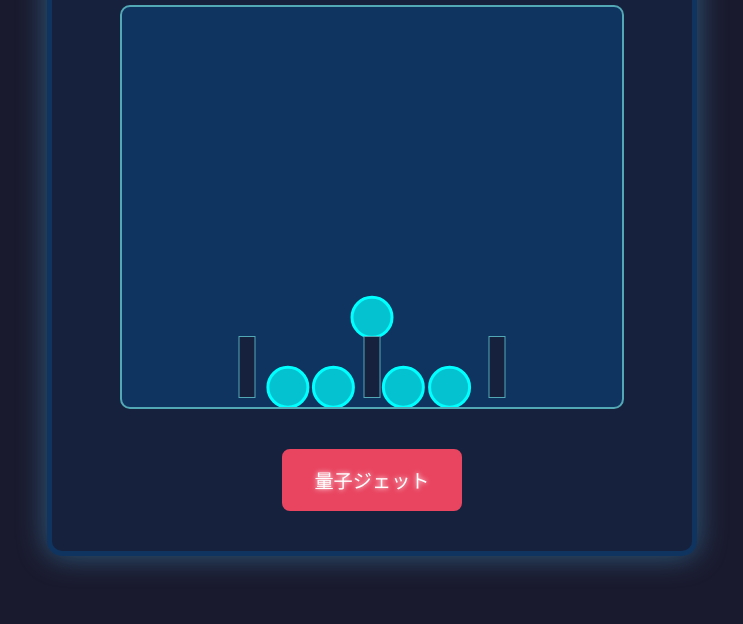
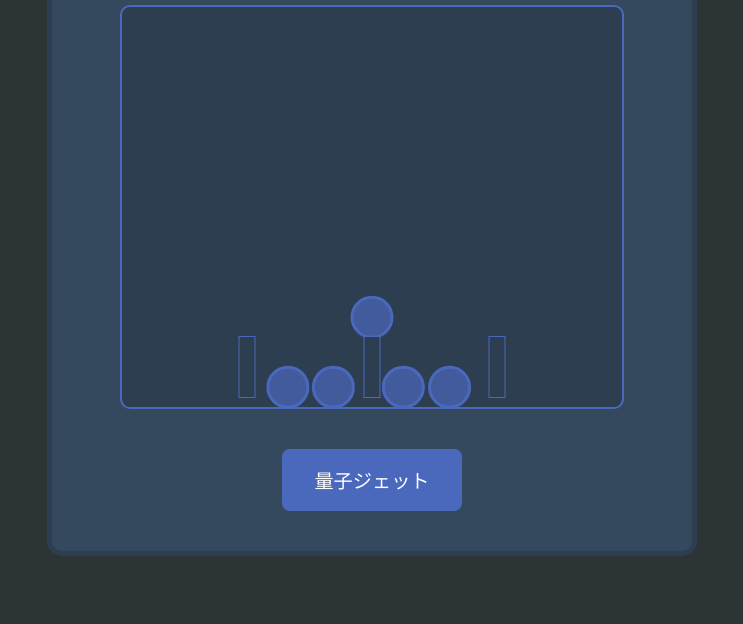
Before and after one commit to haruta4949/water-ring-game, a plain HTML site: page index.html in a window 1280 px wide. Shown: the part 176-800 px from the top of the page, without its empty margins (268-1011 px from the left). Drawn offline with nearby package versions, Linux system fonts and the light colour scheme.

Commit message:
refactor: Tone down UI colors, remove neon effects

```diff
--- a/script.js
+++ b/script.js
@@ -36,7 +36,7 @@ document.addEventListener('DOMContentLoaded', () => {
     const wallOptions = {
         isStatic: true,
         render: {
-            fillStyle: '#53a8b6' // Future blue for walls
+            fillStyle: '#4a69bd' // Accent Blue for walls
         }
     };
 
@@ -60,8 +60,8 @@ document.addEventListener('DOMContentLoaded', () => {
         friction: 0.01,   // 摩擦
         density: 0.005,   // 密度
         render: {
-            fillStyle: 'rgba(0, 255, 255, 0.7)', // Semi-transparent cyan
-            strokeStyle: '#00ffff',
+            fillStyle: 'rgba(74, 105, 189, 0.7)', // Semi-transparent Accent Blue
+            strokeStyle: '#4a69bd', // Accent Blue
             lineWidth: 3
         },
         label: 'ring'
@@ -85,8 +85,8 @@ document.addEventListener('DOMContentLoaded', () => {
     const goalOptions = {
         isStatic: true,
         render: {
-            fillStyle: '#16213e', // Dark blue, like the container
-            strokeStyle: '#53a8b6', // Lighter blue outline
+            fillStyle: '#2c3e50', // Dark Blue-Gray, like game area background
+            strokeStyle: '#4a69bd', // Accent Blue outline
             lineWidth: 2
         },
         label: 'goal'
@@ -153,7 +153,7 @@ document.addEventListener('DOMContentLoaded', () => {
                 if (ringX > goalLeft && ringX < goalRight && ringY > goalTop) {
                     // リングをゴールの「中」に固定する
                     Body.setStatic(ringBody, true); // 動きを止める
-                    ringBody.render.fillStyle = '#00ff00'; // Bright green for success
+                    ringBody.render.fillStyle = '#4CAF50'; // Green for success, not neon
                     ringBody.render.strokeStyle = '#333';
                     ringBody.render.lineWidth = 1;
                     checkWinCondition();
--- a/style.css
+++ b/style.css
@@ -4,34 +4,34 @@ body {
     align-items: center;
     min-height: 100vh;
     margin: 0;
-    background-color: #1a1a2e; /* Dark blue-purple background */
+    background-color: #2d3436; /* Dark Gray */
     font-family: 'Orbitron', 'Arial', sans-serif; /* Futuristic font */
     color: #e0e0e0;
 }
 
 #game-container {
-    background-color: #16213e; /* Dark blue container */
-    border: 5px solid #0f3460; /* Darker blue border */
+    background-color: #34495e; /* Dark Blue-Gray container */
+    border: 5px solid #2c3e50; /* Darker Blue-Gray border */
     border-radius: 15px;
     padding: 20px;
-    box-shadow: 0 0 30px rgba(79, 195, 247, 0.4); /* Glowing blue shadow */
+    box-shadow: none; /* Remove glowing blue shadow */
     text-align: center;
     width: 90%;
     max-width: 600px;
 }
 
 h1 {
-    color: #e94560; /* Bright red/pink for title */
+    color: #ffffff; /* White for title */
     margin-bottom: 20px;
-    text-shadow: 0 0 10px #e94560;
+    text-shadow: none; /* Remove text glow */
 }
 
 #game-area {
     width: 100%;
     max-width: 500px;
     height: 400px;
-    background-color: #0f3460; /* Dark blue game area */
-    border: 2px solid #53a8b6; /* Lighter blue border */
+    background-color: #2c3e50; /* Dark Blue-Gray game area */
+    border: 2px solid #4a69bd; /* Accent Blue border */
     margin: 20px auto;
     position: relative;
     overflow: hidden;
@@ -45,9 +45,9 @@ canvas {
 }
 
 #startButton {
-    background-color: #e94560; /* Bright red/pink button */
+    background-color: #4a69bd; /* Accent Blue button */
     color: #ffffff;
-    border: 2px solid #e94560;
+    border: 2px solid #4a69bd;
     padding: 15px 30px;
     font-size: 1.2em;
     font-family: 'Orbitron', 'Arial', sans-serif;
@@ -55,19 +55,19 @@ canvas {
     cursor: pointer;
     transition: all 0.3s ease;
     margin-top: 20px;
-    text-shadow: 0 0 5px #ffffff;
+    text-shadow: none; /* Remove text glow */
 }
 
 #startButton:hover {
-    background-color: #16213e; /* Dark blue on hover */
-    color: #e94560;
-    box-shadow: 0 0 20px #e94560;
+    background-color: #34495e; /* Dark Blue-Gray on hover */
+    color: #4a69bd;
+    box-shadow: none; /* Remove glow on hover */
 }
 
 #message-container {
     margin-top: 20px;
     font-size: 1.5em;
     font-weight: bold;
-    color: #53a8b6; /* Bright cyan for messages */
-    text-shadow: 0 0 10px #53a8b6;
+    color: #4CAF50; /* Green for messages, not neon */
+    text-shadow: none; /* Remove text glow */
 }
```
